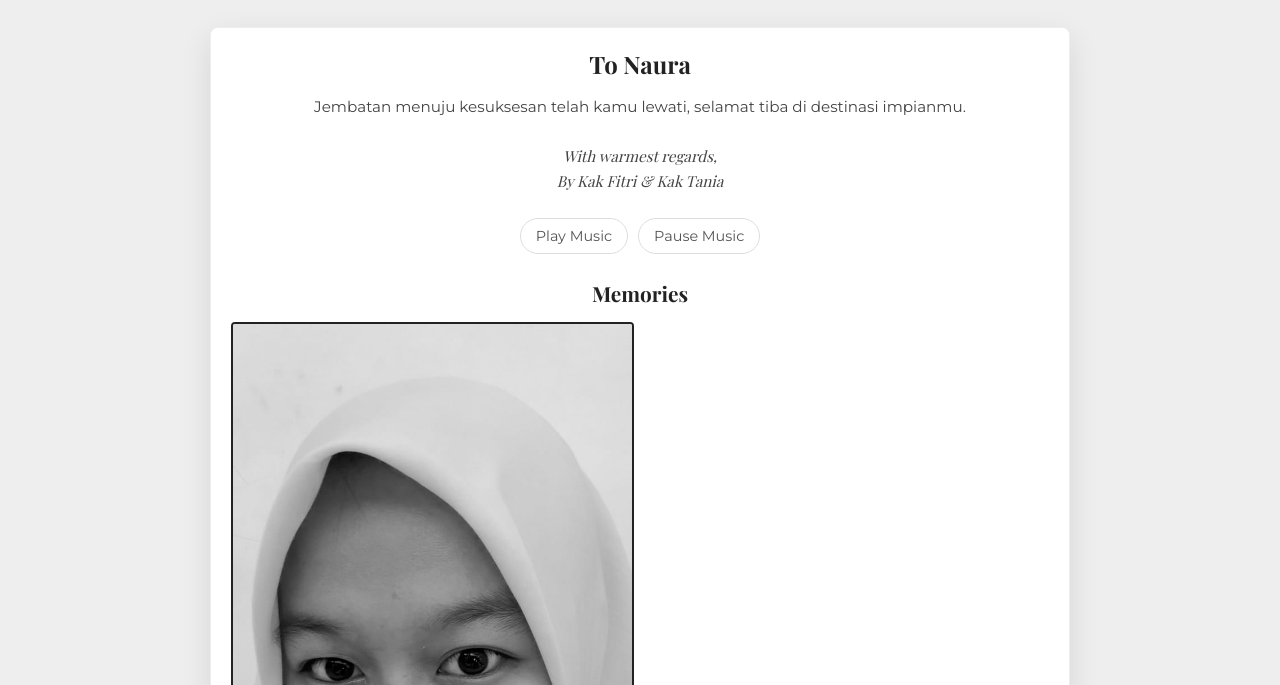
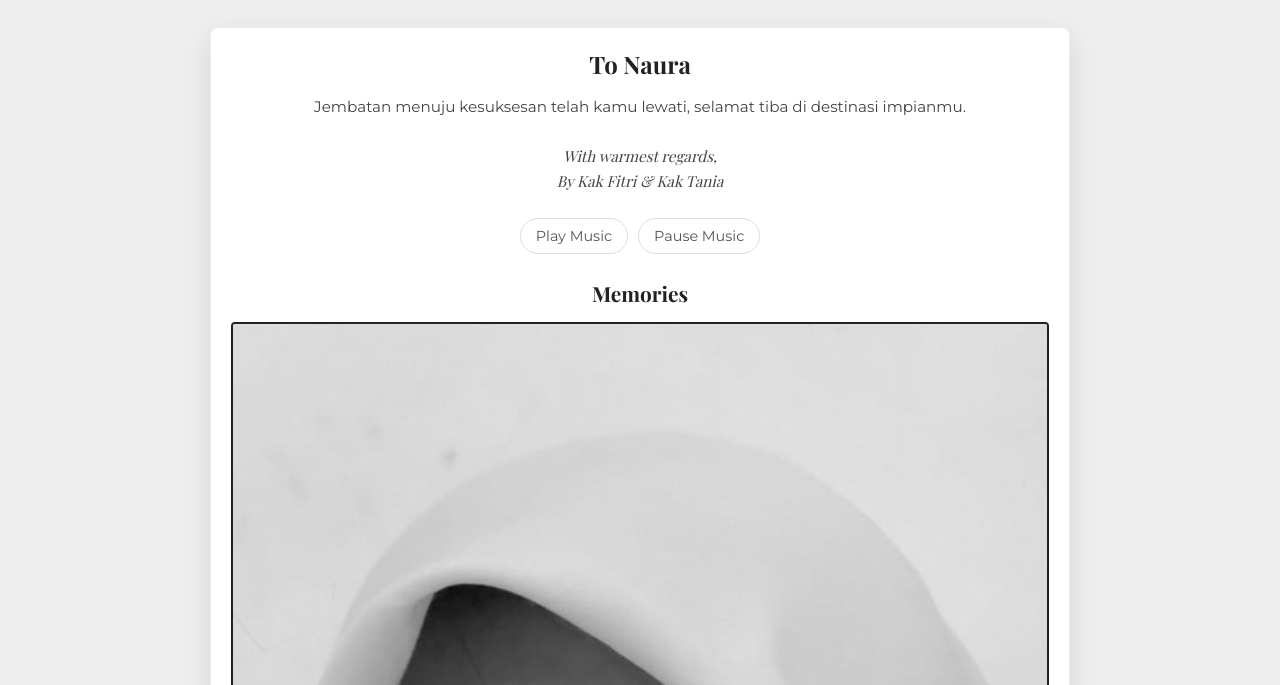
Before and after one commit to greetzza/order_08-06-2025, a plain HTML site: page index.html in a window 1280 px wide. Both pictures are taken after a click on the picture 640 px from the left and 454 px from the top of the page. Shown: the part 66-751 px from the top of the page. Drawn offline with nearby package versions, Linux system fonts and the light colour scheme; files whose address does not match are found by name.

Commit message:
Update style.css

```diff
--- a/style.css
+++ b/style.css
@@ -180,7 +180,7 @@
         }
 
         .masonry {
-            columns: 2;
+            columns: 1;
             column-gap: 12px;
         }
 
```
